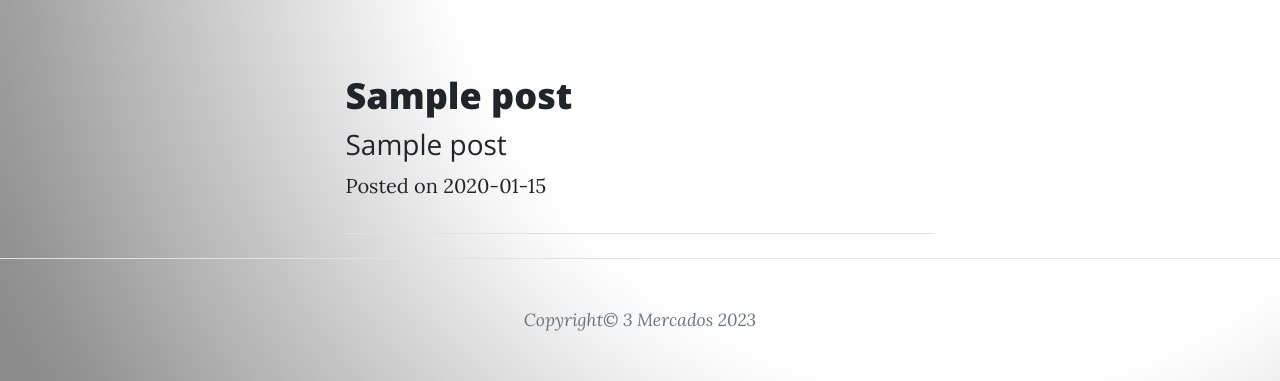
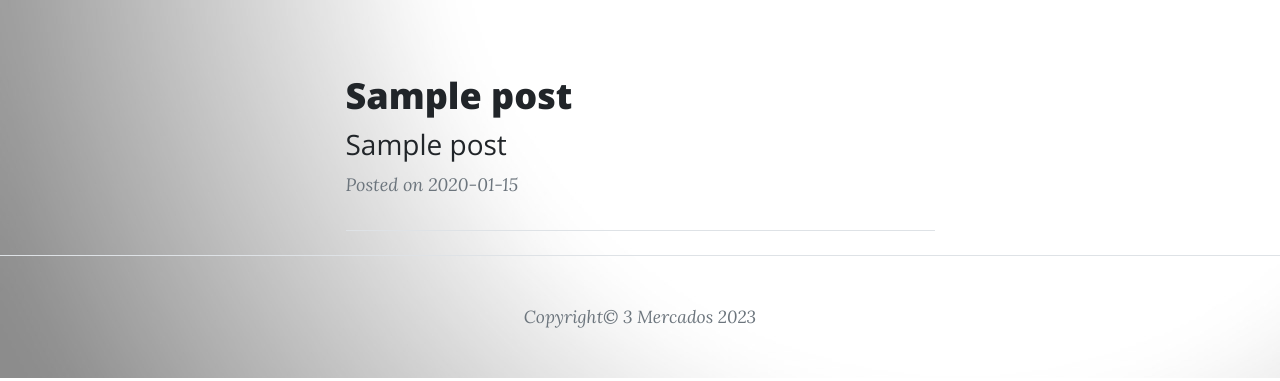
Before and after one commit to miguel-ossa/tresMercadosBlog, a Flask app: page / in a window 1280 px wide. Shown: the part 728-1109 px from the top of the page. Run offline with Flask 3, Linux system fonts and the light colour scheme; tables that the repository leaves empty hold one stand-in row (values such as "Sample post"); some libraries are stand-ins or nearby versions.

Commit message:
Posted on {{ post.date }}

```diff
--- a/api/templates/index.html
+++ b/api/templates/index.html
@@ -27,10 +27,8 @@
           <h2 class="post-title">{{ post.title }}</h2>
           <h3 class="post-subtitle">{{ post.subtitle }}</h3>
         </a>
-          <span class="meta">
+        <p class="post-meta">
             Posted on {{ post.date }}
-          </span>
-        <p class="post-meta">
           <!-- Only show delete button if user id is 1 (admin user) -->
           {% if current_user.id == 1: %}
           <a href="{{url_for('delete_post', post_id=post.id) }}">✘</a>
```
